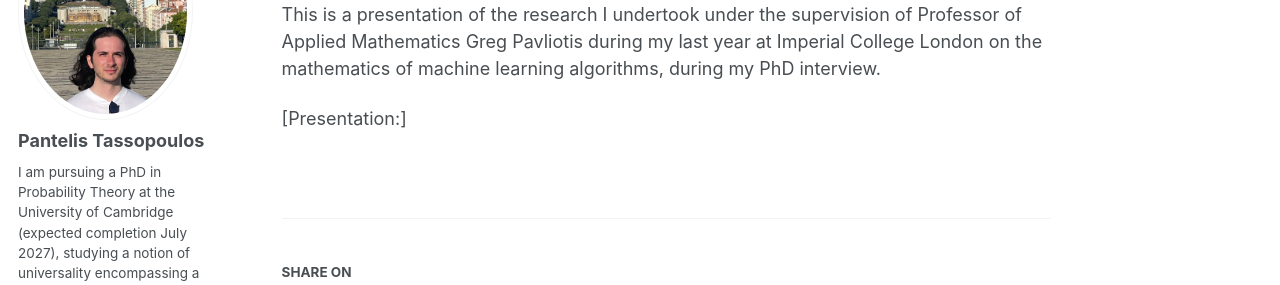
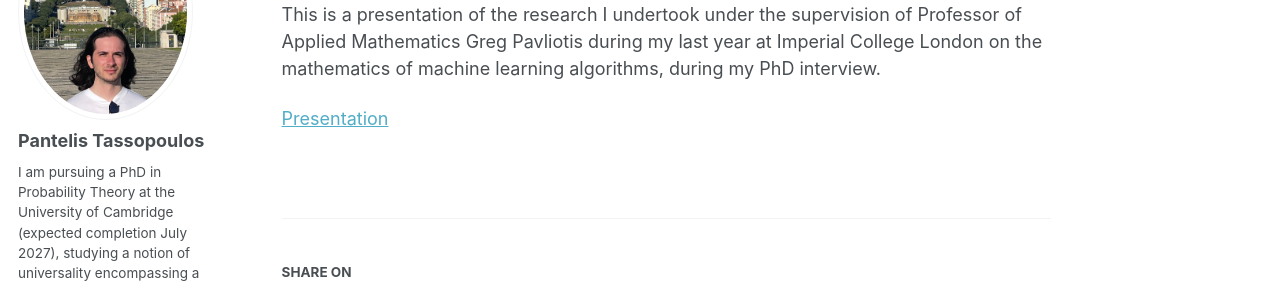
Before and after one commit to PantelisTass/PantelisTass.github.io, a Jekyll site: the page built from _talks/2024-01-15-Cambridge-interview-presentation.md, in a window 1280 px wide and 1039 px high. Shown: the part 202-487 px from the top of the window. Built offline with Jekyll 4.4.1, drawn with Linux system fonts in a browser that asks for light colours; some web fonts are replaced; part of the change alters nothing that is shown.

```diff
--- a/_talks/2024-01-15-Cambridge-interview-presentation.md
+++ b/_talks/2024-01-15-Cambridge-interview-presentation.md
@@ -10,4 +10,4 @@ location: "Cambridge, UK"
 
 This is a presentation of the research I undertook under the supervision of Professor of Applied Mathematics Greg Pavliotis during my last year at Imperial College London on the mathematics of machine learning algorithms, during my PhD interview.
 
-[Presentation:]
+[Presentation](http://PantelisTass.github.io/files/)
```
